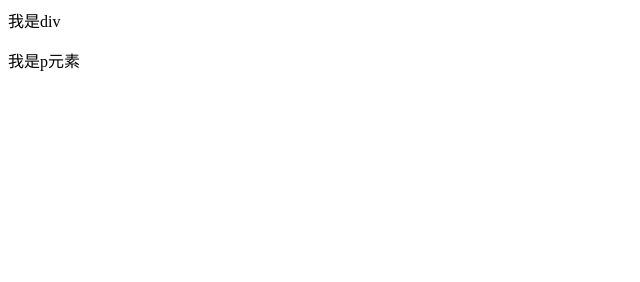
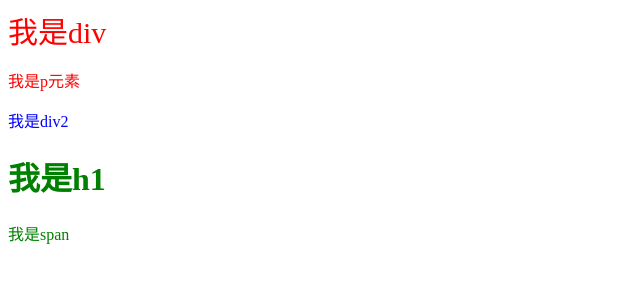
Before and after one commit to kouteisang/css_learn, a plain HTML site: page 02_css/04_复合选择器.html in a window 1280 px wide. Shown: the whole page, without its empty margins (0-640 px from the left). Drawn offline with Linux system fonts and the light colour scheme.

Commit message:
常用&复合&关系&属性选择器

```diff
--- a/02_css/04_复合选择器.html
+++ b/02_css/04_复合选择器.html
@@ -5,9 +5,42 @@
     <meta http-equiv="X-UA-Compatible" content="IE=edge">
     <meta name="viewport" content="width=device-width, initial-scale=1.0">
     <title>Document</title>
+
+    <style>
+        /* 将class为red的元素设置为红色（字体） */
+        .red{
+            color: red;
+        }
+        /* 将class为red的div字体设置为30px */
+        /*
+            交集选择器
+                作用：选择器1选择器2选择器3选择器n{}
+                注意点：
+                    交集选择器中如果有元素选择器，必须使用元素选择器开头
+         */
+        div.red{
+            font-size: 30px;
+        }
+        .a.b.c{
+            color: blue;
+        }
+        /*
+            并集选择器：
+                作用：同时选择多个选择器对应的元素
+                语法：选择器1，选择器2，选择器3，选择器n{}
+         */
+        h1, span{
+            color: green;
+        }
+    </style>
+
+
 </head>
 <body>
     <div class="red">我是div</div>
     <p class="red">我是p元素</p>
+    <div class="a b c">我是div2</div>
+    <h1>我是h1</h1>
+    <span>我是span</span>
 </body>
 </html>
```
